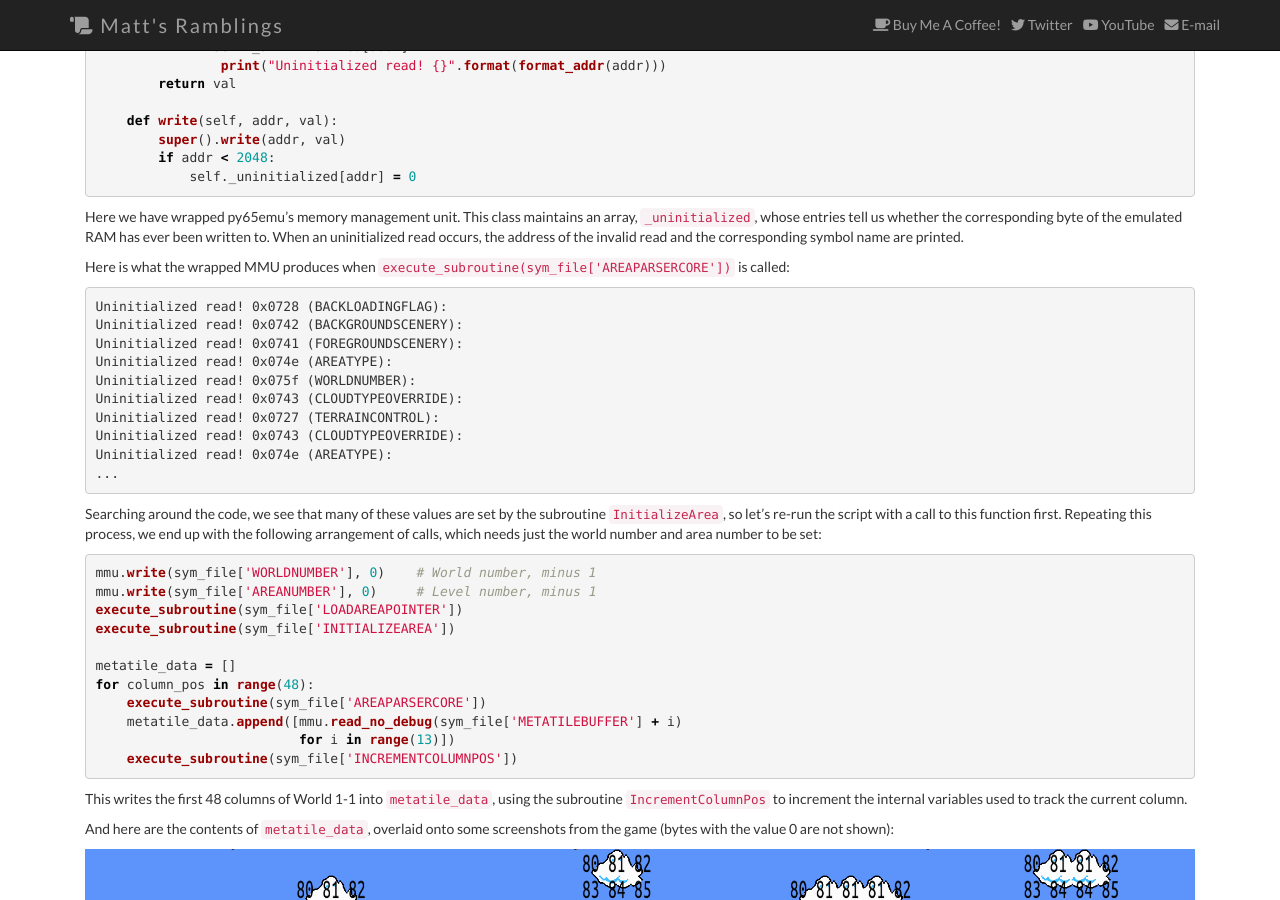
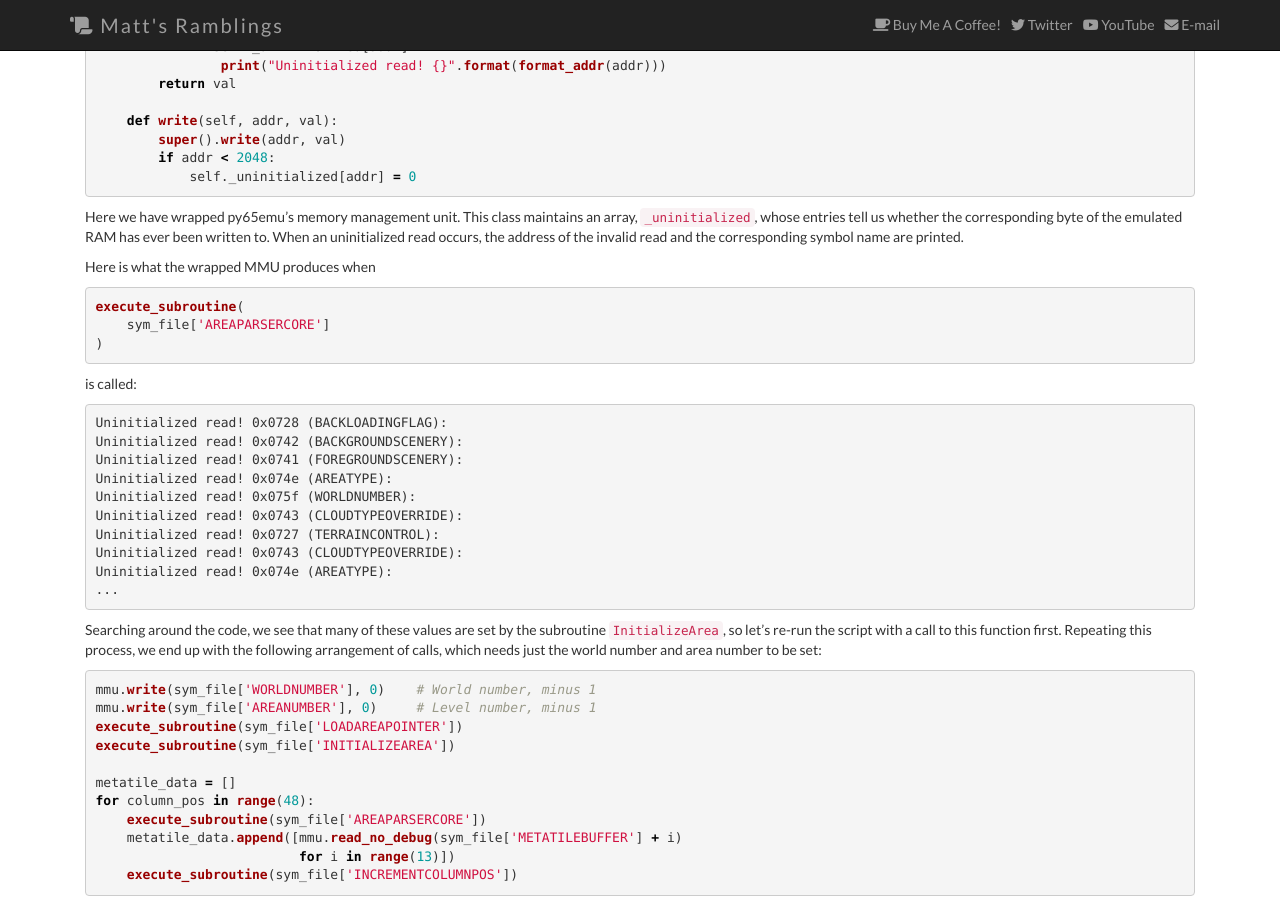
Before and after one commit to matthewearl/matthewearl.github.io, a Jekyll site: the page built from _posts/2018-06-28-smb-level-extractor.md, in a window 1280 px wide and 900 px high, scrolled down 5165 px. Built offline with Jekyll 4.4.1, drawn with Linux system fonts in a browser that asks for light colours; nearby versions of some CDN libraries.

Commit message:
fix scrollbars on smb post

````diff
--- a/_posts/2018-06-28-smb-level-extractor.md
+++ b/_posts/2018-06-28-smb-level-extractor.md
@@ -282,7 +282,15 @@ the emulated RAM has ever been written to.  When an uninitialized read occurs,
 the address of the invalid read and the corresponding symbol name are printed.
 
 Here is what the wrapped MMU produces when
-`execute_subroutine(sym_file['AREAPARSERCORE'])` is called:
+
+{% highlight python %}
+execute_subroutine(
+    sym_file['AREAPARSERCORE']
+)
+{% endhighlight %}
+
+is called:
+
 ```
 Uninitialized read! 0x0728 (BACKLOADINGFLAG):
 Uninitialized read! 0x0742 (BACKGROUNDSCENERY):
````
